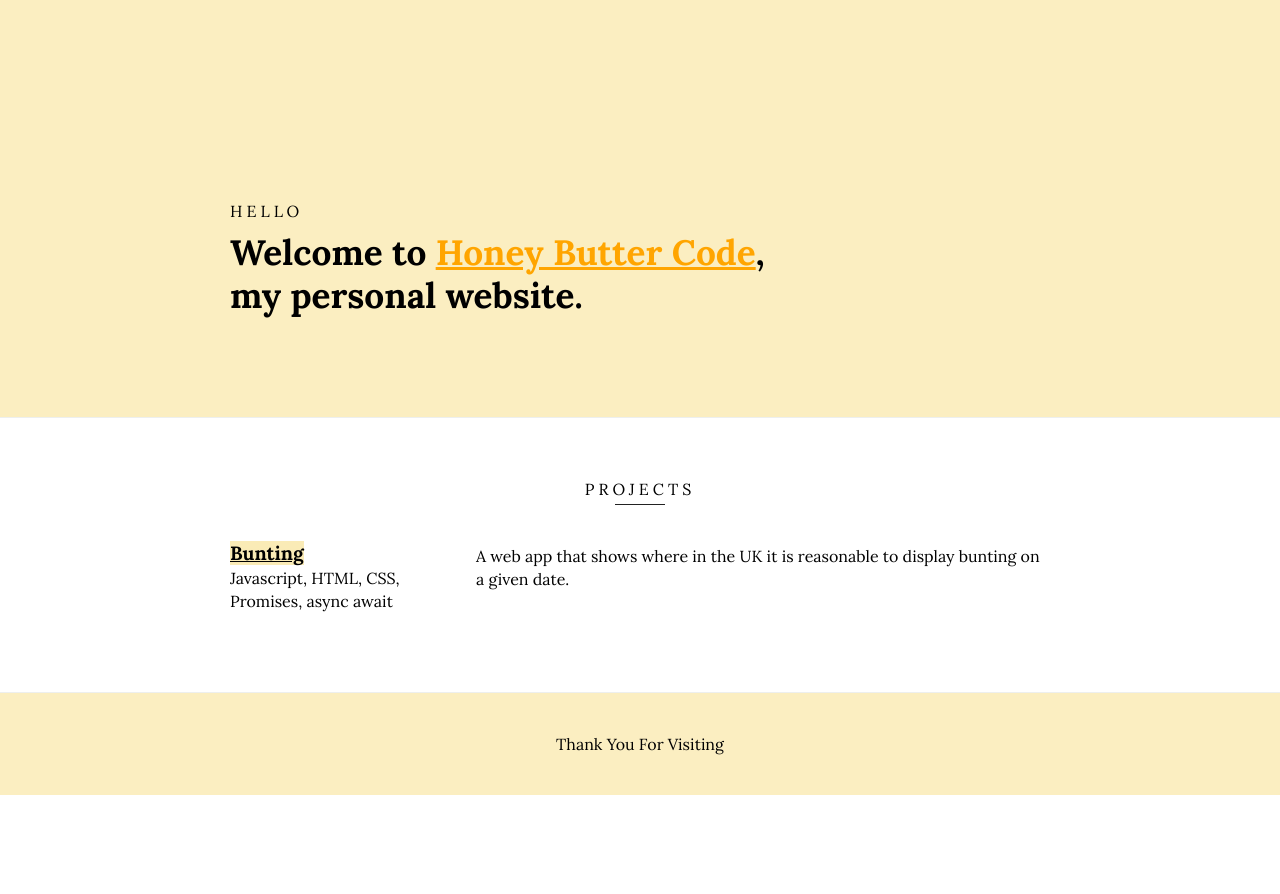
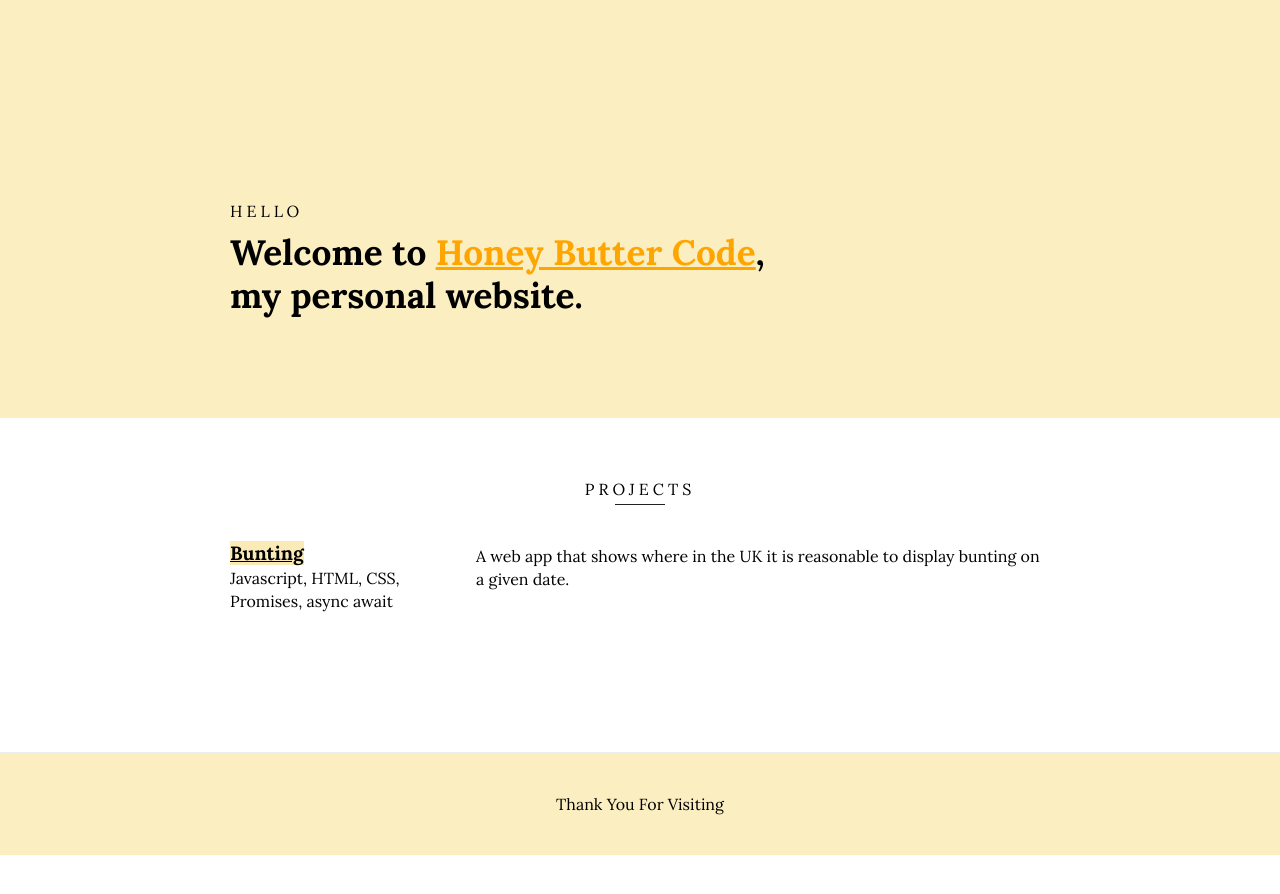
Before and after one commit to zipac/zipac.github.io, a Jekyll site: the page built from index.html, in a window 1280 px wide. Shown: the top 894 px of the page. Built offline with Jekyll 4.4.1, drawn with Linux system fonts in a browser that asks for light colours.

Commit message:
pushed footer down

```diff
--- a/_sass/_footer.scss
+++ b/_sass/_footer.scss
@@ -2,6 +2,7 @@
 // @description All footer styles
 
 .footer {
+
     padding: ($spacer * 2) $spacer;
     text-align: center;
     border-top: 1px solid #edefee;
--- a/_sass/_resume.scss
+++ b/_sass/_resume.scss
@@ -2,7 +2,7 @@
 // @description All resume styles
 
 dl {
-    margin-bottom: $spacer;
+    margin-bottom: ($spacer * 4);
 }
 
 dt, dd {
```
